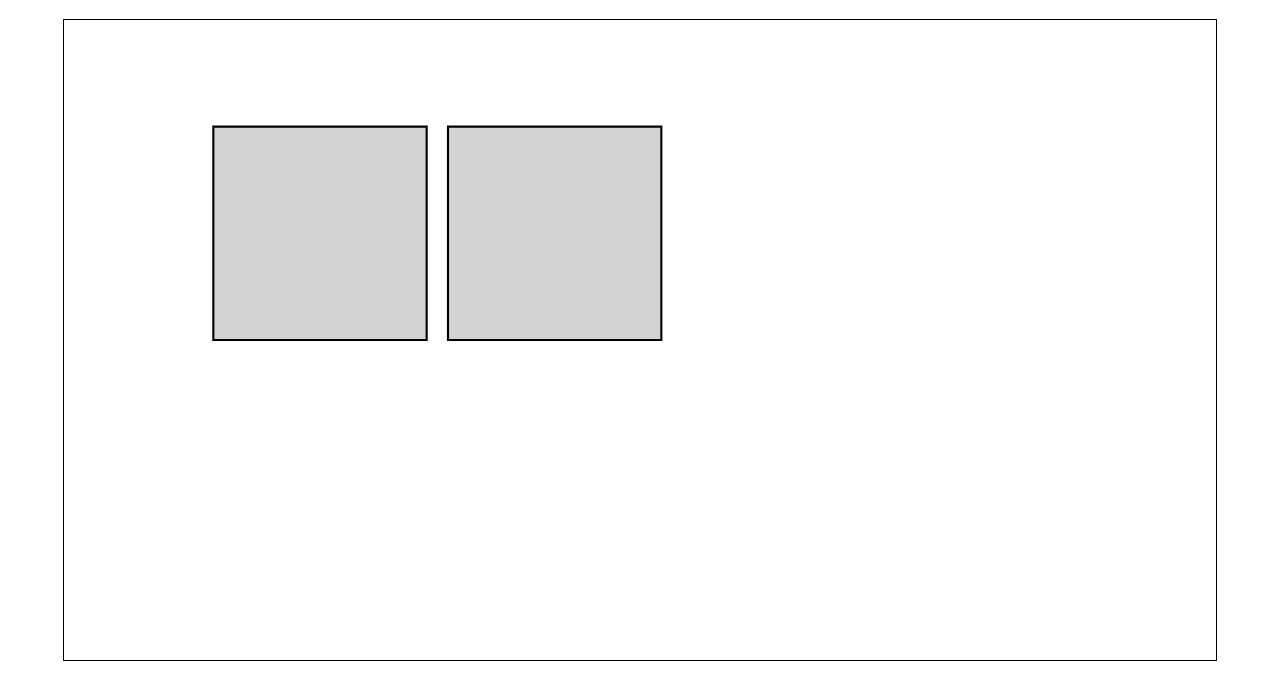
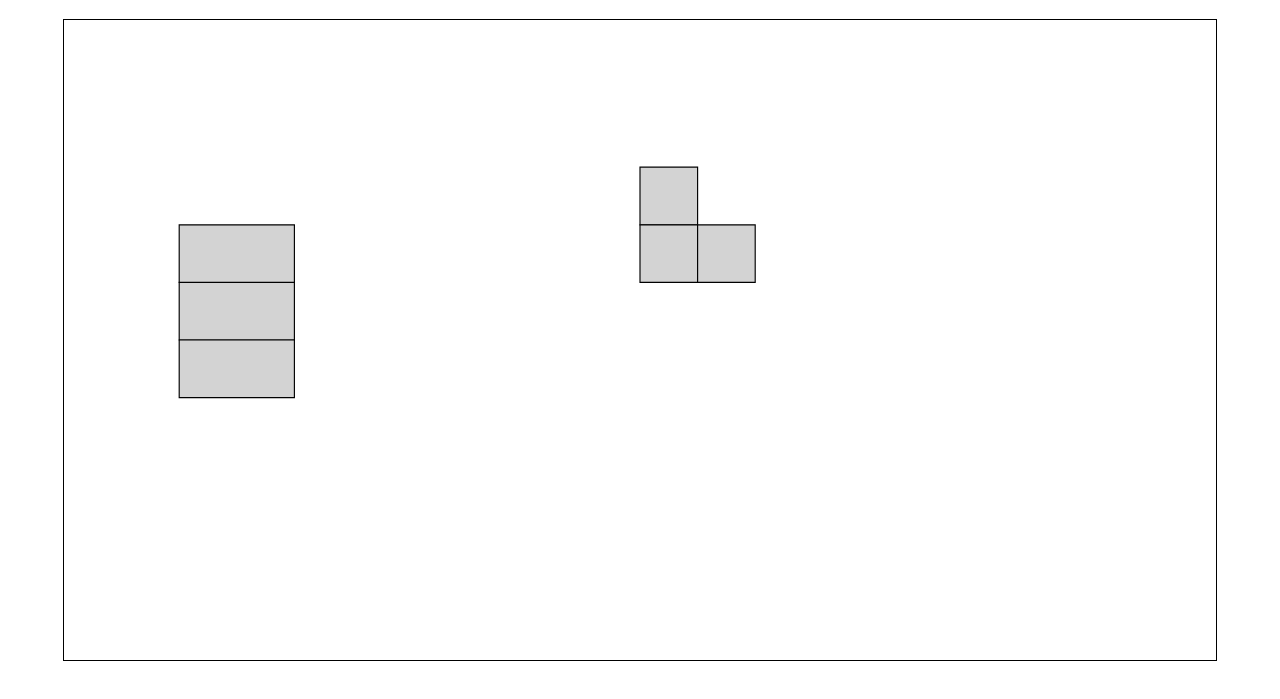
Before and after one commit to Astro3030/MapGame, a plain HTML site: page index.html in a window 1280 px wide. Shown: the part 61-760 px from the top of the page. Drawn offline with Linux system fonts and the light colour scheme.

Commit message:
Update index.html

```diff
--- a/index.html
+++ b/index.html
@@ -13,10 +13,14 @@
 </head>
 <body>
     <h1>HOI4-Style Map</h1>
-    <svg viewBox="0 0 500 300">
-        <!-- Example countries -->
-        <path id="country1" class="country" d="M50,50 L150,50 L150,150 L50,150 Z" />
-        <path id="country2" class="country" d="M160,50 L260,50 L260,150 L160,150 Z" />
+    <svg viewBox="0 0 1000 500">
+        <!-- Example world map using simplified real-world country paths -->
+        <path id="usa" class="country" d="M100,200 L200,200 L200,250 L100,250 Z" />
+        <path id="canada" class="country" d="M100,150 L200,150 L200,200 L100,200 Z" />
+        <path id="mexico" class="country" d="M100,250 L200,250 L200,300 L100,300 Z" />
+        <path id="uk" class="country" d="M500,100 L550,100 L550,150 L500,150 Z" />
+        <path id="france" class="country" d="M500,150 L550,150 L550,200 L500,200 Z" />
+        <path id="germany" class="country" d="M550,150 L600,150 L600,200 L550,200 Z" />
     </svg>
 
     <script>
```
